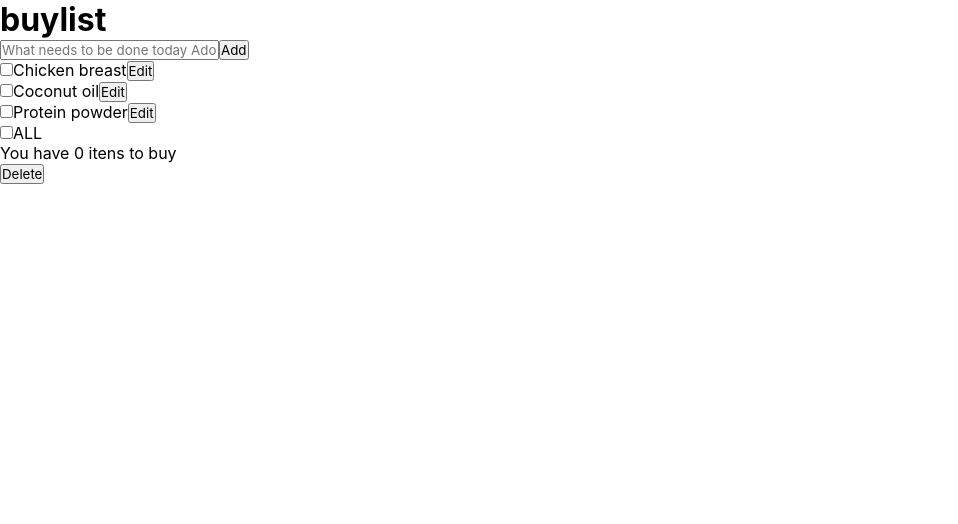
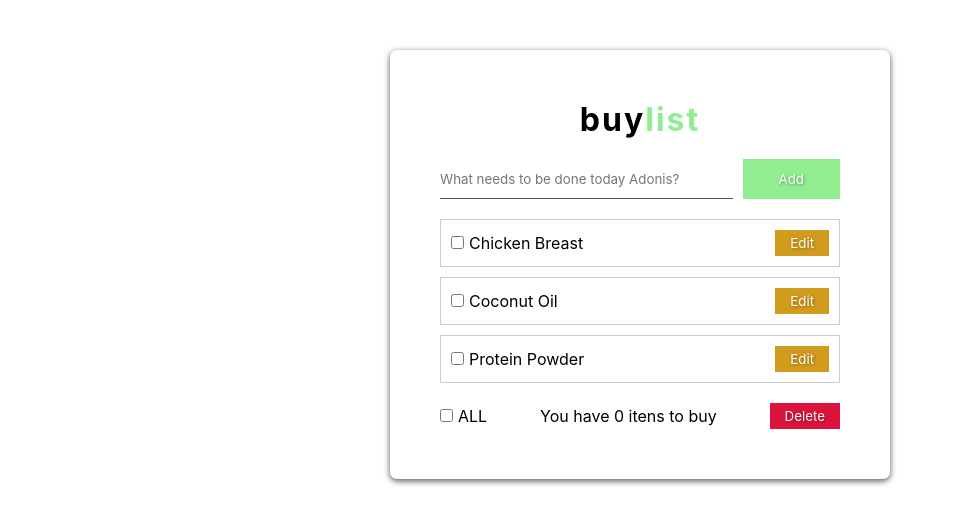
Before and after one commit to alvaro-j/buylist-2.0, a React (Create React App) app: page / in a window 1280 px wide. Shown: the top 524 px of the page, without its empty margins (0-958 px from the left). Built offline with nearby package versions, Linux system fonts and the light colour scheme.

Commit message:
style done

```diff
--- a/src/styles/style.css
+++ b/src/styles/style.css
@@ -1,6 +1,134 @@
 * {
-  padding: 0;
-  margin: 0;
-  box-sizing: border-box;
-  font-family: -apple-system, BlinkMacSystemFont, 'Segoe UI', Roboto, Oxygen, Ubuntu, Cantarell, 'Open Sans', 'Helvetica Neue', sans-serif;
+	padding: 0;
+	margin: 0;
+	box-sizing: border-box;
+	font-family: -apple-system, BlinkMacSystemFont, "Segoe UI", Roboto, Oxygen, Ubuntu, Cantarell, "Open Sans", "Helvetica Neue", sans-serif;
 }
+
+.main {
+	max-width: 500px;
+	min-height: 400px;
+	width: 100%;
+	margin: 50px auto;
+	padding: 50px;
+	box-shadow: 0 2px 6px #555;
+	border-radius: 7px;
+}
+
+h1 {
+	text-align: center;
+	letter-spacing: 2px;
+	font-weight: 900px;
+}
+
+h1 span {
+	color: #90ee90;
+}
+
+label {
+	cursor: pointer;
+}
+
+form {
+	width: 100%;
+	height: 40px;
+	margin: 20px 0;
+	display: flex;
+}
+
+form input,
+form button {
+	flex: 3;
+	border: none;
+	border-bottom: 1px solid #555;
+	outline: none;
+}
+
+form input {
+	margin-right: 5px;
+}
+
+form button {
+	flex: 1;
+	border-bottom: none;
+	background-color: #90ee90;
+	color: white;
+	cursor: pointer;
+	transition: 0.2s;
+	text-shadow: 1px 1px 3px rgba(0, 0, 0, 0.364);
+	margin-left: 5px;
+}
+
+form button:hover {
+	transform: scale(1.1);
+}
+
+ul li {
+	list-style-type: none;
+	border: 1px solid #ccc;
+	margin: 10px 0;
+	padding: 10px;
+	display: flex;
+	justify-content: space-between;
+	align-items: center;
+	text-transform: capitalize;
+}
+
+ul li .active {
+	opacity: 0.5;
+	text-decoration: line-through;
+}
+
+ul li input,
+.row input {
+	margin-right: 5px;
+}
+
+.btn-yellow {
+	border: none;
+	outline: none;
+	background-color: #d19c1d;
+	color: white;
+	text-shadow: 1px 1px 3px rgba(0, 0, 0, 0.364);
+	padding: 5px 15px;
+	cursor: pointer;
+	transition: 0.2s;
+}
+
+.btn-yellow:hover {
+	transform: scale(1.1);
+}
+
+ul .btn-yellow:disabled {
+	opacity: 0.5;
+	cursor: not-allowed;
+	transform: none;
+}
+
+#delete {
+	background-color: #dc143c;
+	border: none;
+	outline: none;
+	color: white;
+	text-shadow: 1px 1px 3px rgba(0, 0, 0, 0.364);
+	padding: 5px 15px;
+	cursor: pointer;
+	transition: 0.2s;
+}
+
+#delete:hover {
+	transform: scale(1.1);
+}
+
+.row {
+	display: flex;
+	justify-content: space-between;
+	align-items: center;
+	margin-top: 20px;
+}
+
+@media (max-width: 400px) {
+	.main {
+		padding: 10px;
+	}
+}
```
